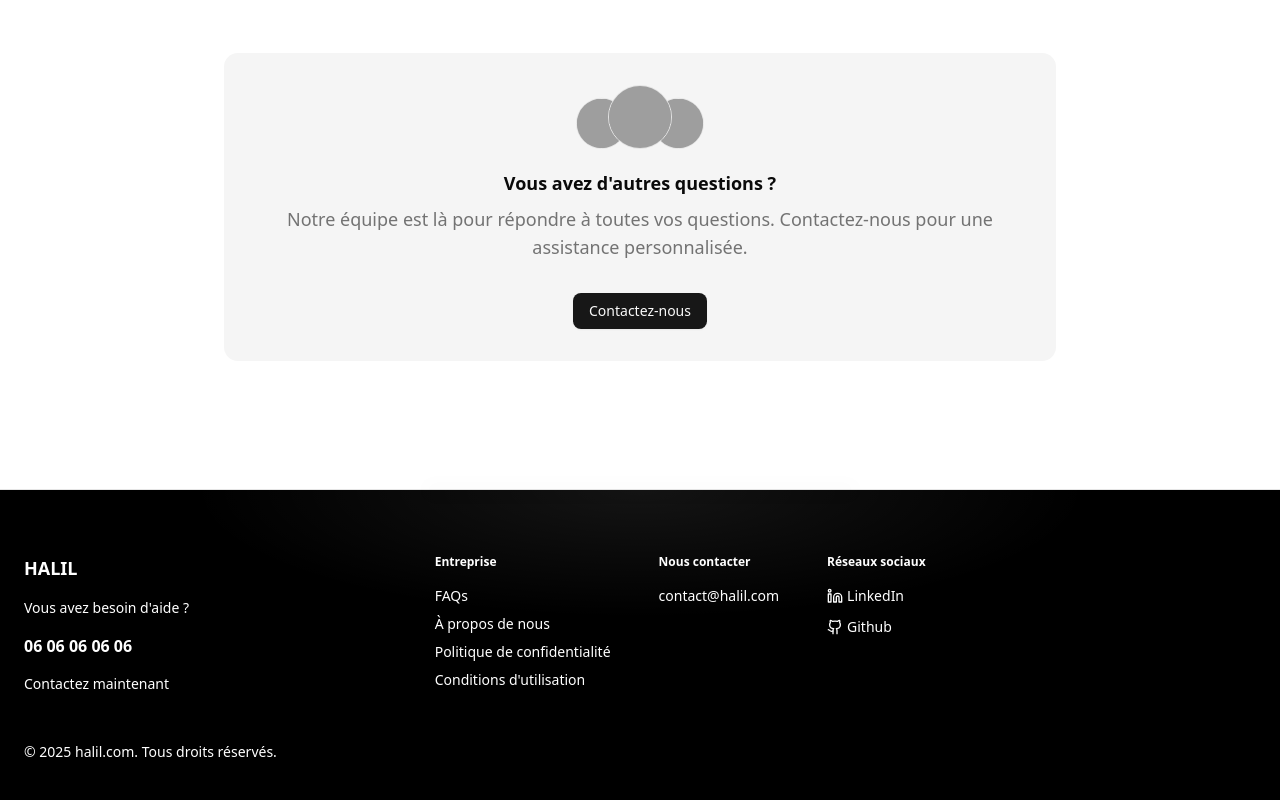
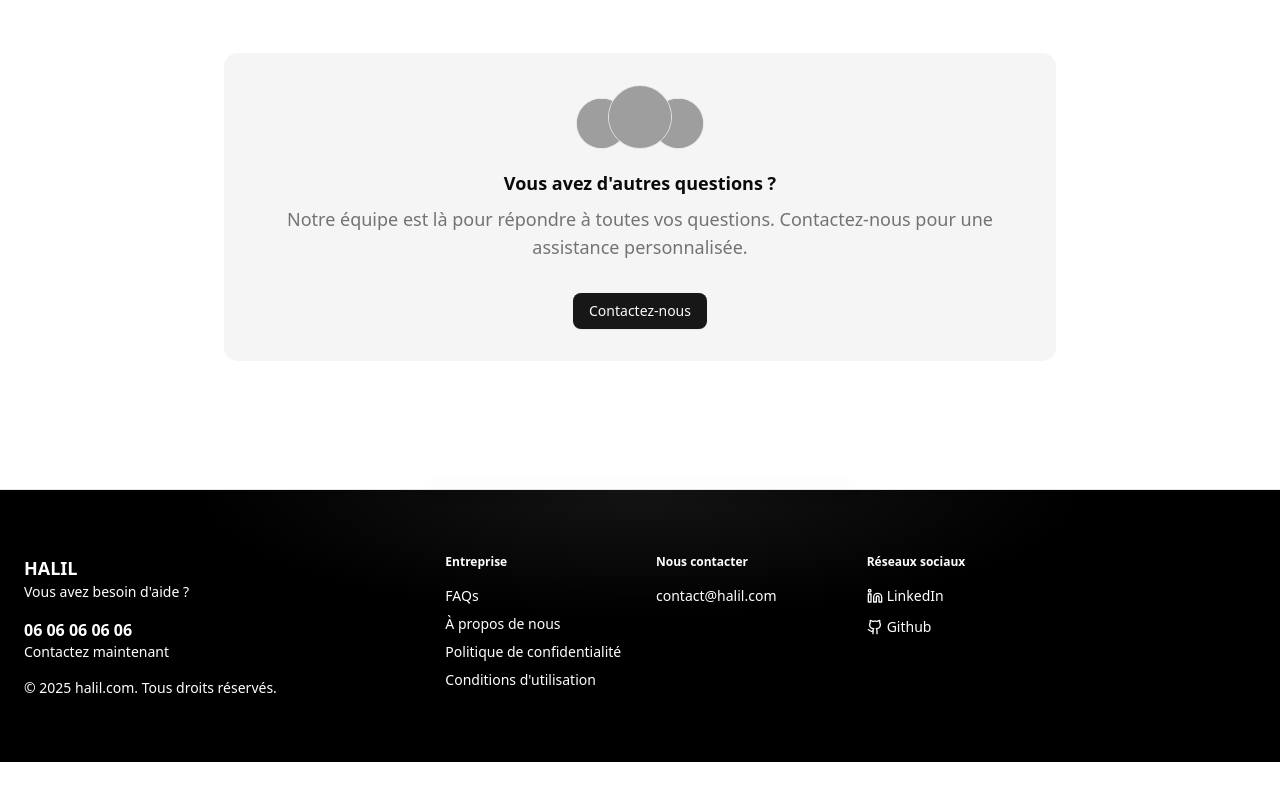
Before and after one commit to halil-digital/halil.com, a Next.js app in the folder apps/frontend/: page / in a window 1280 px wide. Shown: the part 1965-2765 px from the top of the page. After the commit the page ends 2727 px from the top, so only its background shows below. Built offline with nearby package versions, Linux system fonts and the light colour scheme; grey boxes are pictures that could not be loaded.

Commit message:
fix: footer aspect

```diff
--- a/apps/frontend/src/components/footer-section.tsx
+++ b/apps/frontend/src/components/footer-section.tsx
@@ -47,30 +47,32 @@ export function Footer() {
     <footer className="bg-black text-white md:rounded-t-6xl relative w-full mx-auto flex flex-col items-center justify-center border-t bg-[radial-gradient(35%_128px_at_50%_0%,theme(backgroundColor.white/8%),transparent)] px-6 py-12 lg:py-16">
       <div className="bg-foreground/20 absolute top-0 left-1/2 h-px w-1/3 -translate-x-1/2 -translate-y-1/2 rounded-full blur" />
 
-      <div className="flex w-full flex-col xl:flex-row">
-        {/* Bloc HALIL */}
-        <AnimatedContainer className="flex flex-col space-y-4 xl:w-1/3">
-          <span className="text-lg font-semibold">HALIL</span>
-          <p className="text-sm">Vous avez besoin d&apos;aide ?</p>
-          <p className="font-bold">06 06 06 06 06</p>
-          <p className="text-sm">Contactez maintenant</p>
-          <p className="text-sm mt-8">
-            © {new Date().getFullYear()} halil.com. Tous droits réservés.
-          </p>
+      <div className="grid w-full gap-8 xl:grid-cols-3 xl:gap-8">
+        <AnimatedContainer>
+          <div className="space-y-4">
+            <span className="text-lg font-semibold">HALIL</span>
+            <p className="mt-8 text-sm md:mt-0">
+              Vous avez besoin d&apos;aide ?
+            </p>
+            <p className="mt-8 font-bold md:mt-0 mb-0">06 06 06 06 06</p>
+            <p className="text-sm">Contactez maintenant</p>
+            <p className="mt-8 text-sm md:mt-0">
+              © {new Date().getFullYear()} halil.com. Tous droits réservés.
+            </p>
+          </div>
         </AnimatedContainer>
 
-        {/* Liens du footer */}
-        <div className="mt-10 flex flex-wrap gap-8 md:gap-12 xl:mt-0 xl:w-2/3">
+        <div className="mt-10 grid grid-cols-2 gap-8 md:grid-cols-4 xl:col-span-2 xl:mt-0">
           {footerLinks.map((section, index) => (
             <AnimatedContainer key={section.label} delay={0.1 + index * 0.1}>
-              <div className="min-w-[120px]">
+              <div className="mb-10 md:mb-0">
                 <h3 className="text-xs font-bold">{section.label}</h3>
-                <ul className="mt-4 space-y-2 text-sm text-white">
+                <ul className="text-white mt-4 space-y-2 text-sm">
                   {section.links.map((link) => (
                     <li key={link.title}>
                       <a
                         href={link.href}
-                        className="inline-flex items-center transition-all duration-300 hover:text-muted-foreground"
+                        className="hover:text-muted-foreground inline-flex items-center transition-all duration-300"
                       >
                         {link.icon && <link.icon className="me-1 size-4" />}
                         {link.title}
```
